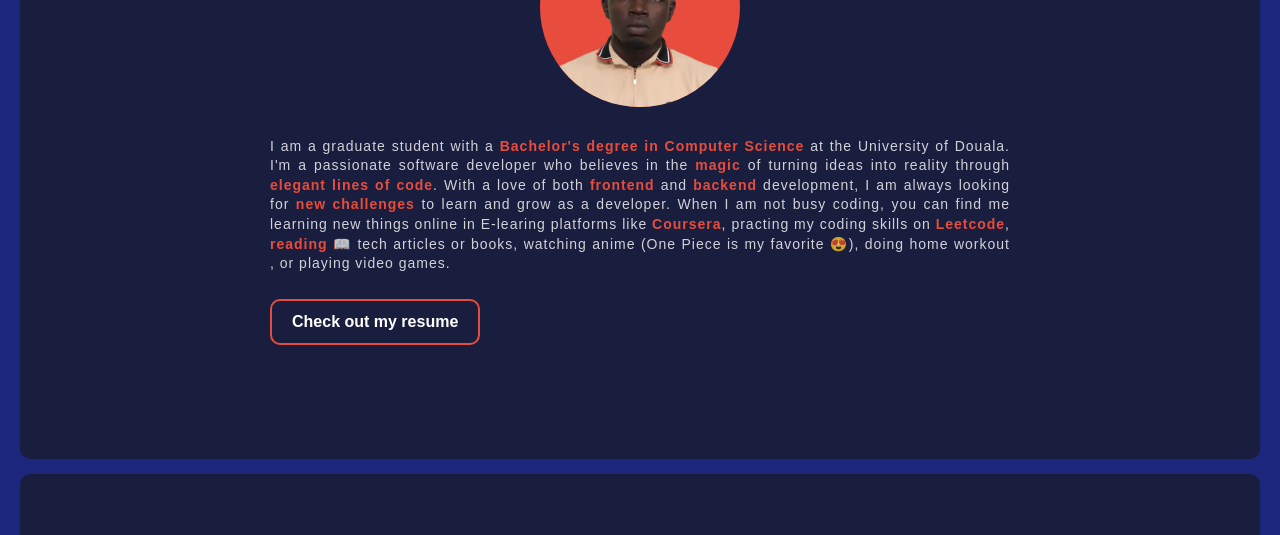
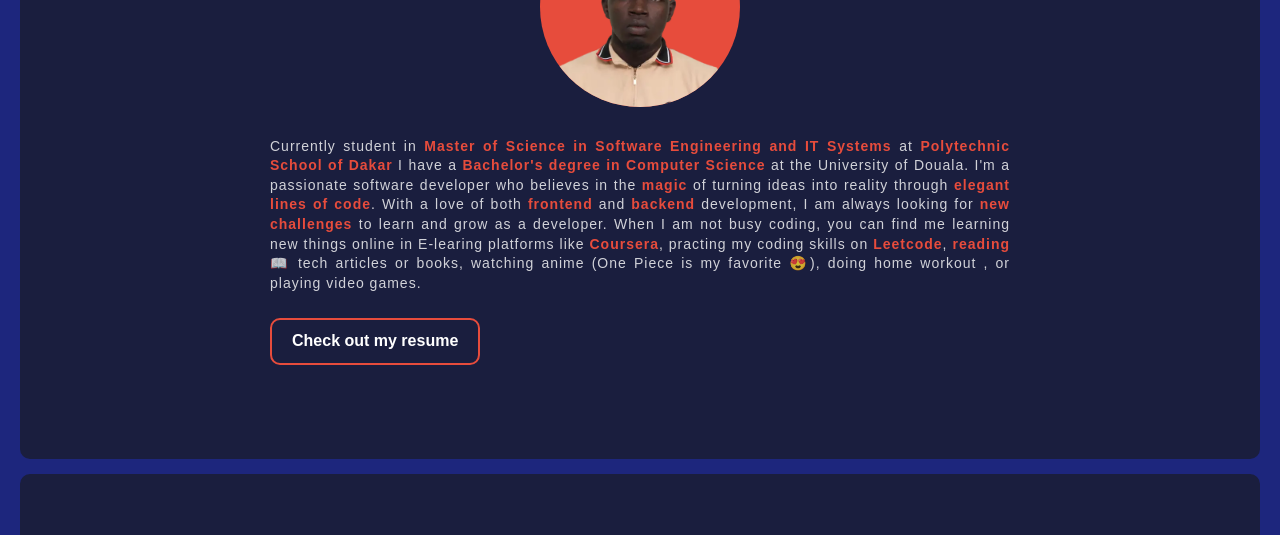
Before and after one commit to atetheone/atetheone.github.io, a website: page index.html in a window 1280 px wide. Shown: the part 1020-1555 px from the top of the page. Drawn offline with nearby package versions, Linux system fonts and the light colour scheme.

Commit message:
Update index.html

```diff
--- a/index.html
+++ b/index.html
@@ -142,8 +142,10 @@
         </div>
         <div class="about-content">
           <p>
-            I am a graduate student with a
-            <span class="highlight">Bachelor's degree in Computer Science</span>
+            Currently student in <span class="highlight">Master of Science in
+            Software Engineering and IT Systems</span>
+            at <span class="highlight">Polytechnic School of Dakar</span>
+            I have a <span class="highlight">Bachelor's degree in Computer Science</span>
             at the University of Douala. I'm a passionate software developer who
             believes in the
             <span class="highlight">magic</span> of turning ideas into reality
```
